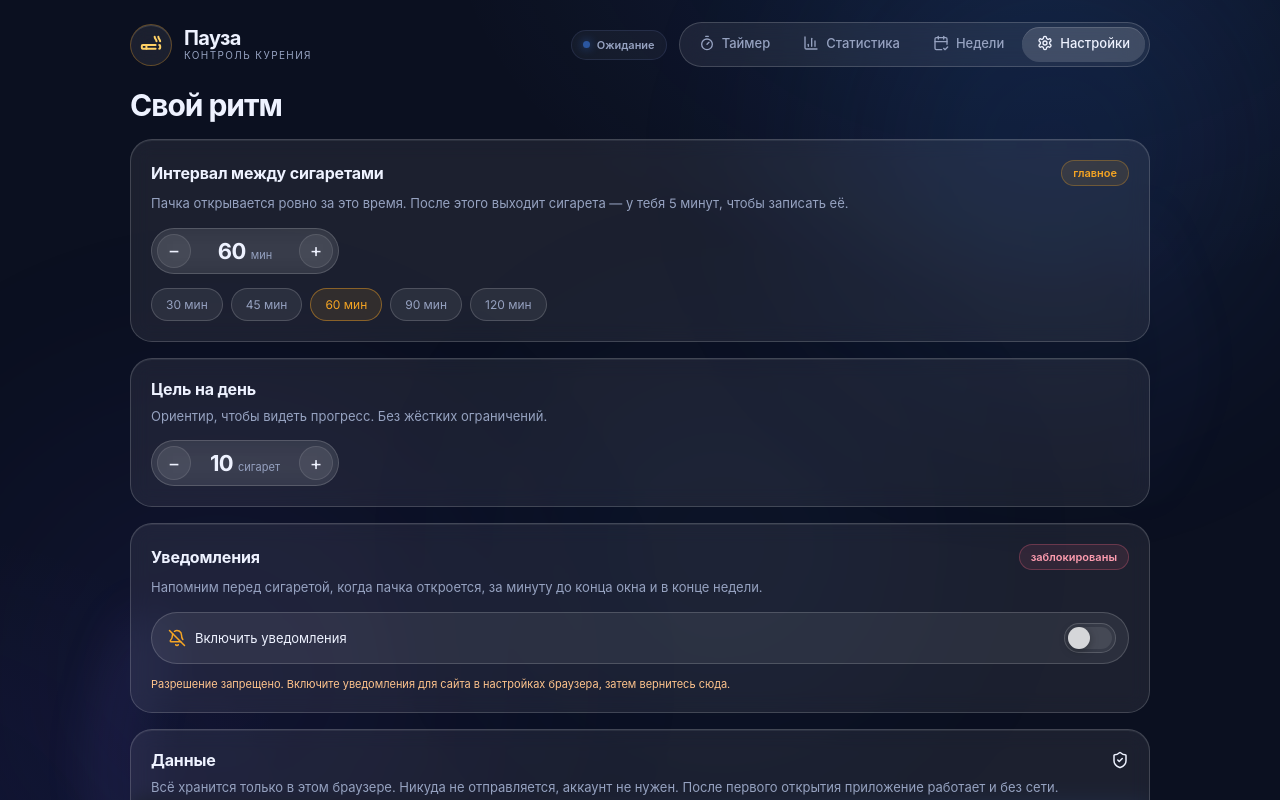
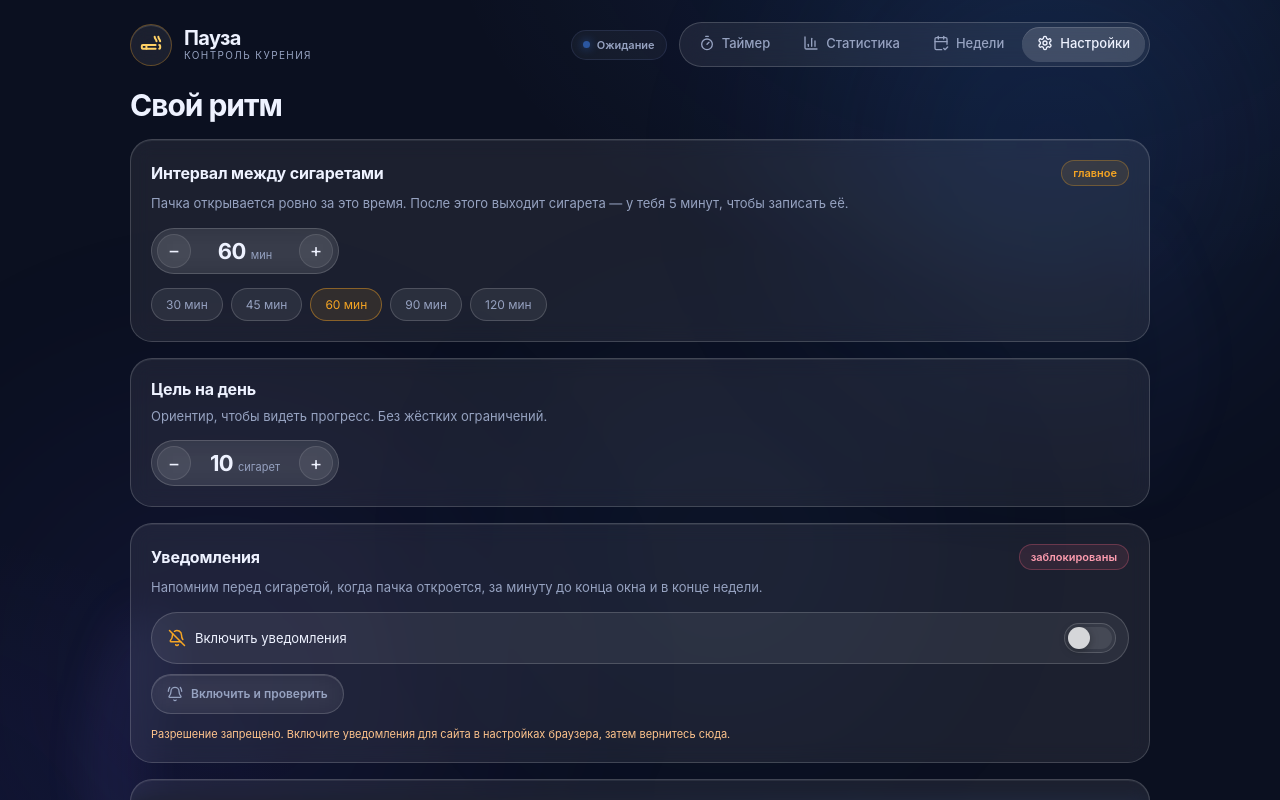
Before and after one commit to andreutatarchyk2016-crypto/pause-stop-smoke, a React (Vite) app: page / in a window 1280 px wide. Both pictures are taken after a click on the button "Изменить интервал". Shown: the top 800 px of the page. Built offline with nearby package versions, Linux system fonts and the light colour scheme; a web font is replaced by a local one.

Commit message:
Показывать кнопку теста уведомлений всегда

```diff
--- a/src/App.tsx
+++ b/src/App.tsx
@@ -121,6 +121,23 @@ export default function App() {
         ? "on"
         : "off";
 
+  async function enableNotifications(): Promise<boolean> {
+    if (notificationBusy) return false;
+    setNotificationBusy(true);
+    try {
+      await requestNotifications();
+      setPermission(notificationState());
+      updateSettings({ pushEnabled: true });
+      return true;
+    } catch (error) {
+      setPermission(notificationState());
+      setToast(error instanceof Error ? error.message : "Не удалось включить уведомления");
+      return false;
+    } finally {
+      setNotificationBusy(false);
+    }
+  }
+
   async function toggleNotifications() {
     if (notificationBusy) return;
     if (data.settings.pushEnabled) {
@@ -128,21 +145,19 @@ export default function App() {
       setToast("Уведомления выключены");
       return;
     }
-    setNotificationBusy(true);
-    try {
-      await requestNotifications();
-      setPermission(notificationState());
-      updateSettings({ pushEnabled: true });
-      setToast("Уведомления включены");
-    } catch (error) {
-      setPermission(notificationState());
-      setToast(error instanceof Error ? error.message : "Не удалось включить уведомления");
-    } finally {
-      setNotificationBusy(false);
-    }
+    if (await enableNotifications()) setToast("Уведомления включены");
   }
 
   async function sendTestNotification() {
+    if (notificationStatus === "denied") {
+      setToast("Разрешите уведомления для сайта в настройках браузера");
+      return;
+    }
+    if (notificationStatus === "unsupported") {
+      setToast("Этот браузер не поддерживает уведомления");
+      return;
+    }
+    if (notificationStatus !== "on" && !(await enableNotifications())) return;
     const sent = await showLocalNotification(
       "Тест уведомлений",
       "Если вы это видите — уведомления работают.",
--- a/src/components/SettingsView.tsx
+++ b/src/components/SettingsView.tsx
@@ -111,13 +111,16 @@ export function SettingsView({
           </button>
         </div>
 
-        {enabled && (
-          <div className="notification-actions">
-            <Button variant="ghost" size="sm" onClick={onTestNotifications}>
-              <BellRing size={16} /> Проверить уведомление
-            </Button>
-          </div>
-        )}
+        <div className="notification-actions">
+          <Button
+            variant="ghost"
+            size="sm"
+            disabled={notificationsBusy || notificationState === "unsupported"}
+            onClick={onTestNotifications}
+          >
+            <BellRing size={16} /> {enabled ? "Проверить уведомление" : "Включить и проверить"}
+          </Button>
+        </div>
 
         {enabled && (
           <div className="notification-reminder">
--- a/src/styles.css
+++ b/src/styles.css
@@ -376,6 +376,7 @@ input, textarea { font-size: 16px; } /* iOS не увеличивает поле
 }
 .button:hover { transform: translateY(-1px); background: rgba(255, 255, 255, 0.12); }
 .button:active { transform: scale(0.98); }
+.button:disabled { opacity: 0.45; cursor: not-allowed; transform: none; }
 .button-sm { padding: 8px 15px; font-size: 12px; }
 .button-primary {
   color: #ffe7b8;
```
